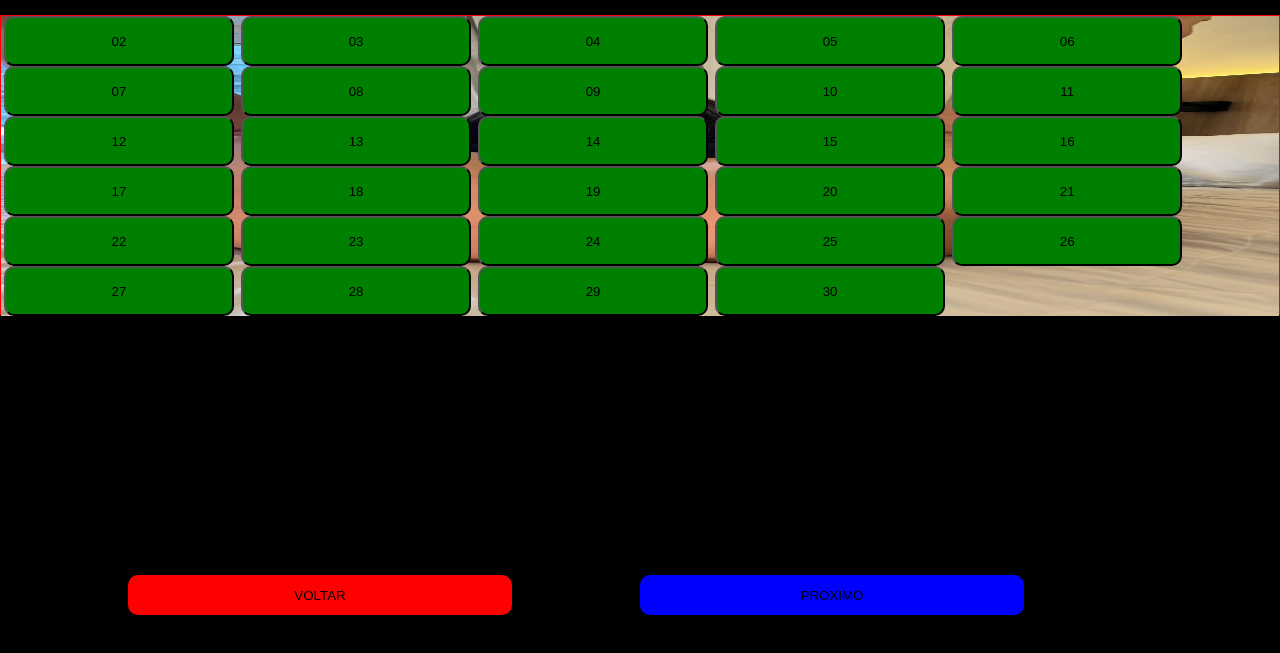
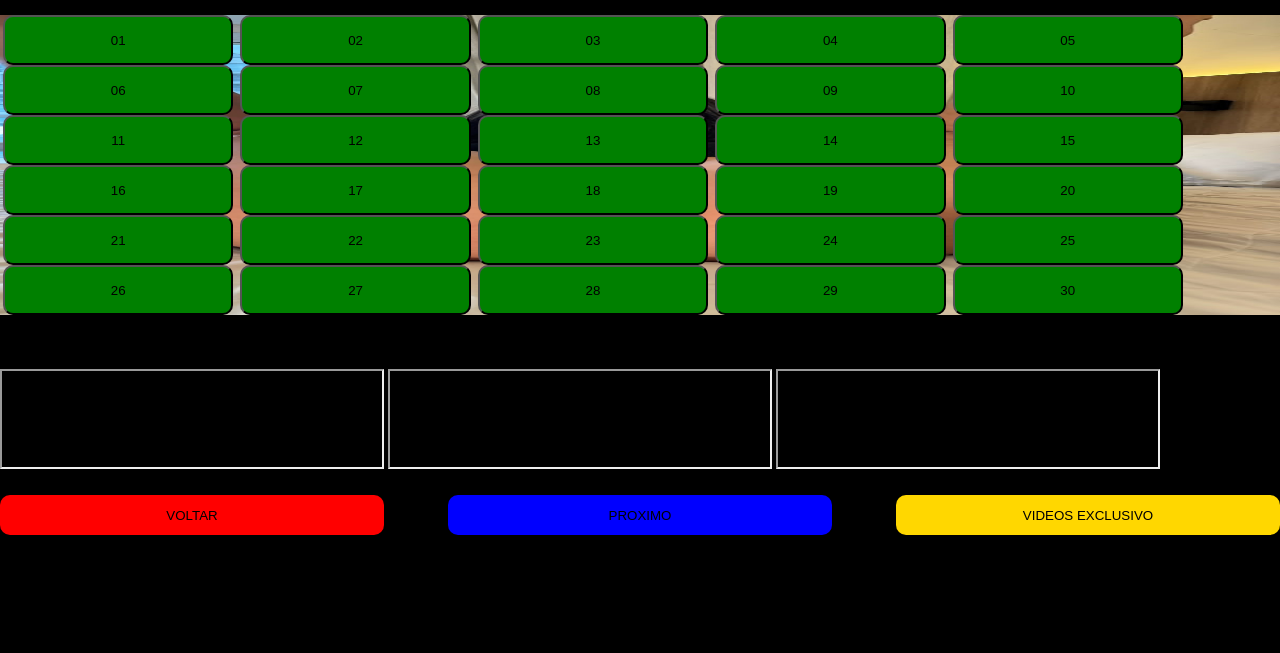
Before and after one commit to JOGOSPORN/Jogosporn, a plain HTML site: page jogoPorn1.html in a window 1280 px wide. Shown: the part 25-678 px from the top of the page. Drawn offline with nearby package versions, Linux system fonts and the light colour scheme.

Commit message:
Update jogoPorn1.html

```diff
--- a/jogoPorn1.html
+++ b/jogoPorn1.html
@@ -10,8 +10,6 @@
 <script src="https://cdnjs.cloudflare.com/ajax/libs/jquery/3.3.1/jquery.min.js"></script>
 
 <div class="tela" >
-
-
 <img src="puta1.jpg"class="foto">
 
 <button class="" id="btn1">01</button>
@@ -19,26 +17,36 @@
 <button class="" id="btn3">03</button>
 <button class="" id="btn4">04</button>
 <button class="" id="btn5">05</button>
+</div>
+<div class="tela" >
 <button class="" id="btn6">06</button>
 <button class="" id="btn7">07</button>
 <button class="" id="btn8">08</button>
 <button class="" id="btn9">09</button>
 <button class="" id="btn10">10</button>
+</div >
+<div class="tela3" >
 <button class="" id="btn11">11</button>
 <button class="" id="btn12">12</button>
 <button class="" id="btn13">13</button>
 <button class="" id="btn14">14</button>
 <button class="" id="btn15">15</button>
+</div>
+<div class="tela4" >
 <button class="" id="btn16">16</button>
 <button class="" id="btn17">17</button>
 <button class="" id="btn18">18</button>
 <button class="" id="btn19">19</button>
 <button class="" id="btn20">20</button>
+</div>
+<div class="tela5" >
 <button class="" id="btn21">21</button>
 <button class="" id="btn22">22</button>
 <button class="" id="btn23">23</button>
 <button class="" id="btn24">24</button>
 <button class="" id="btn25">25</button>
+</div>
+<div class="tela6" >
 <button class="" id="btn26">26</button>
 <button class="" id="btn27">27</button>
 <button class="" id="btn28">28</button>
@@ -47,8 +55,17 @@
 </div>
 <a href="https://multijogo.github.io/Link-de-pagamento-pix/">
 <button onclick="pegar()" id="btnproxi">VOLTAR</button></a>
+
+
 <a href="https://multijogo.github.io/Link-de-pagamento-pix/"><button onclick="pegar()" id="btnvoltar">PROXIMO</button>
 </a>
+<br><a href="https://multijogo.github.io/Link-de-pagamento-pix/"><button onclick="pegar()"id="video">VIDEOS EXCLUSIVO</button></a><br><br>
+
+
+<iframe src="Puta2.mp4" class="ifra"></iframe>
+<iframe src="videoPuta1.mp4" class="ifra"></iframe>
+<iframe src="Puta3.mp4" class="ifra"></iframe>
+
 <script>
 jQuery(document).ready(function($) { $('#btn1').click(function() { this.remove(); }); });
 </script>
@@ -171,14 +188,18 @@ function pegar(){
 body  { background:black;
     }
 
-.tela {position:absolute;
+.tela1 {position:absolute;
 width:100%;
-height:300px;
+height:50px;
 border:1px solid red;
-;
+}
+.tela2 {position:absolute;
+width:100%;
+height:50px;
+border:1px solid red;
 }
 #btn1 {
-    position:absolute;
+    position:relative;
     width:18%;background:green;
     height:50px;
     padding:10;
@@ -473,11 +494,11 @@ border:1px solid red;
     height:40px;
     padding:0;
     border box:10px;
-    margin-left:10%;
+    margin-left:0%;
     border-radius:10px;
     border:none;
    outline:none;
-   bottom:20%;
+   bottom:30%;
 
 }#btnProxi:focus{
     background:white;
@@ -496,12 +517,25 @@ border:1px solid red;
     height:40px;
     padding:10px;
     border box:10px;
-    margin-left :50%;
+    margin-left :35%;
     border-radius:10px;
     border:none;
    outline:none;
-   bottom:20%;
+   bottom:30%;
 
+}
+#video{
+     position:absolute;
+    background:gold;
+    width:30%;
+    height:40px;
+    padding:10px;
+    border box:10px;
+    margin-left :70%;
+    border-radius:10px;
+    border:none;
+   outline:none;
+   bottom:30%;
 }
 #btnVoltar:focus{
     background:white;
@@ -519,7 +553,10 @@ h3{
     color:gold;
 }
 
-
+.ifra {
+    width:30%;
+    height:100px;
+}
 </style>
 </body>
 <html>
```
